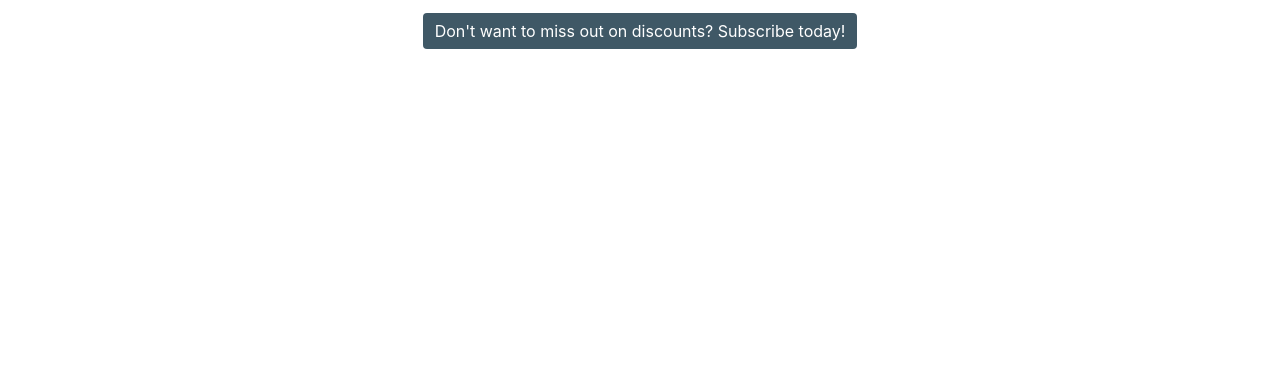
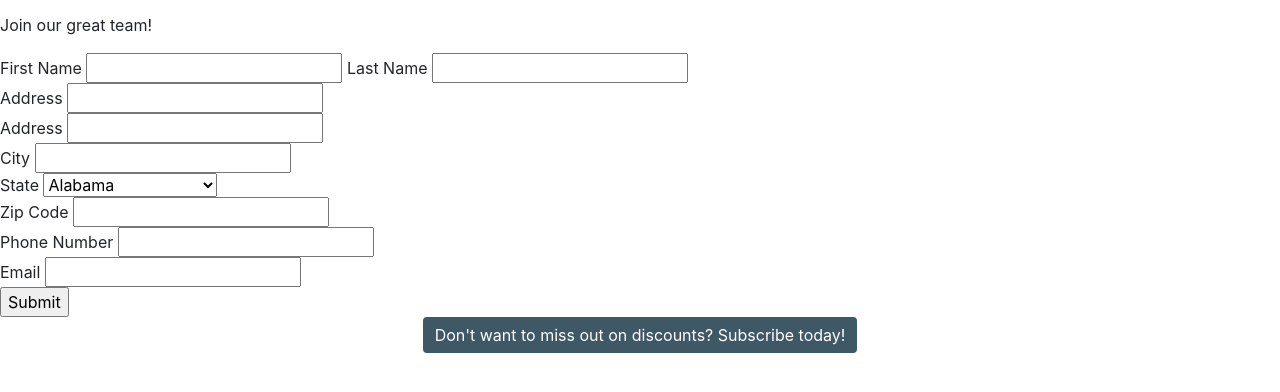
Before and after one commit to meganmsmith58/project1_hamburger, a website: page jobs.html in a window 1280 px wide. Shown: the part 386-778 px from the top of the page. Drawn offline with nearby package versions, Linux system fonts and the light colour scheme.

Commit message:
added-jobspage
jobs.html worked on

```diff
--- a/jobs.html
+++ b/jobs.html
@@ -34,6 +34,100 @@
     <p class="slogan">
         Best Quality Burger in Town. Off the Charts!
     </p>
+</div>
+
+<div class="middle">
+    <p class="job-description">Join our great team!</p>
+    <form class="job-form">
+        <div>First Name
+            <input type="text" name="firstname">
+            Last Name
+            <input type="text" name="lastname">
+        </div>
+        <div>
+            Address
+            <input type="text" name="address">
+        </div>
+        <div>
+            Address
+            <input type="text" name="address">
+        </div>
+        <div>
+            City
+            <input type="text" name="city">
+        </div>
+        <div>
+            State
+            <select>
+                <option value="AL">Alabama</option>
+                <option value="AK">Alaska</option>
+                <option value="AZ">Arizona</option>
+                <option value="AR">Arkansas</option>
+                <option value="CA">California</option>
+                <option value="CO">Colorado</option>
+                <option value="CT">Connecticut</option>
+                <option value="DE">Delaware</option>
+                <option value="DC">District Of Columbia</option>
+                <option value="FL">Florida</option>
+                <option value="GA">Georgia</option>
+                <option value="HI">Hawaii</option>
+                <option value="ID">Idaho</option>
+                <option value="IL">Illinois</option>
+                <option value="IN">Indiana</option>
+                <option value="IA">Iowa</option>
+                <option value="KS">Kansas</option>
+                <option value="KY">Kentucky</option>
+                <option value="LA">Louisiana</option>
+                <option value="ME">Maine</option>
+                <option value="MD">Maryland</option>
+                <option value="MA">Massachusetts</option>
+                <option value="MI">Michigan</option>
+                <option value="MN">Minnesota</option>
+                <option value="MS">Mississippi</option>
+                <option value="MO">Missouri</option>
+                <option value="MT">Montana</option>
+                <option value="NE">Nebraska</option>
+                <option value="NV">Nevada</option>
+                <option value="NH">New Hampshire</option>
+                <option value="NJ">New Jersey</option>
+                <option value="NM">New Mexico</option>
+                <option value="NY">New York</option>
+                <option value="NC">North Carolina</option>
+                <option value="ND">North Dakota</option>
+                <option value="OH">Ohio</option>
+                <option value="OK">Oklahoma</option>
+                <option value="OR">Oregon</option>
+                <option value="PA">Pennsylvania</option>
+                <option value="RI">Rhode Island</option>
+                <option value="SC">South Carolina</option>
+                <option value="SD">South Dakota</option>
+                <option value="TN">Tennessee</option>
+                <option value="TX">Texas</option>
+                <option value="UT">Utah</option>
+                <option value="VT">Vermont</option>
+                <option value="VA">Virginia</option>
+                <option value="WA">Washington</option>
+                <option value="WV">West Virginia</option>
+                <option value="WI">Wisconsin</option>
+                <option value="WY">Wyoming</option>
+            </select>
+        </div>
+        <div>
+            Zip Code
+            <input type="text" name="zipcode">
+        </div>
+        <div>
+            Phone Number
+            <input type="text" name="phonenumber">
+        </div>
+        <div>
+            Email
+            <input type="email" name="email">
+        </div>
+
+
+        <input type="submit" value="Submit">
+    </form>
 </div>
 
 <div class="bottom">
--- a/scss/jobs.scss
+++ b/scss/jobs.scss
@@ -3,3 +3,7 @@ $medgrey: #3F5866;
 $lightgrey: #BDD3DE;
 $beige: #F0F0DF;
 $orange: #FF8F00;
+
+.job-form {
+  display: block;
+}
```
Also changed, not shown: css/jobs.css, css/style.css.
